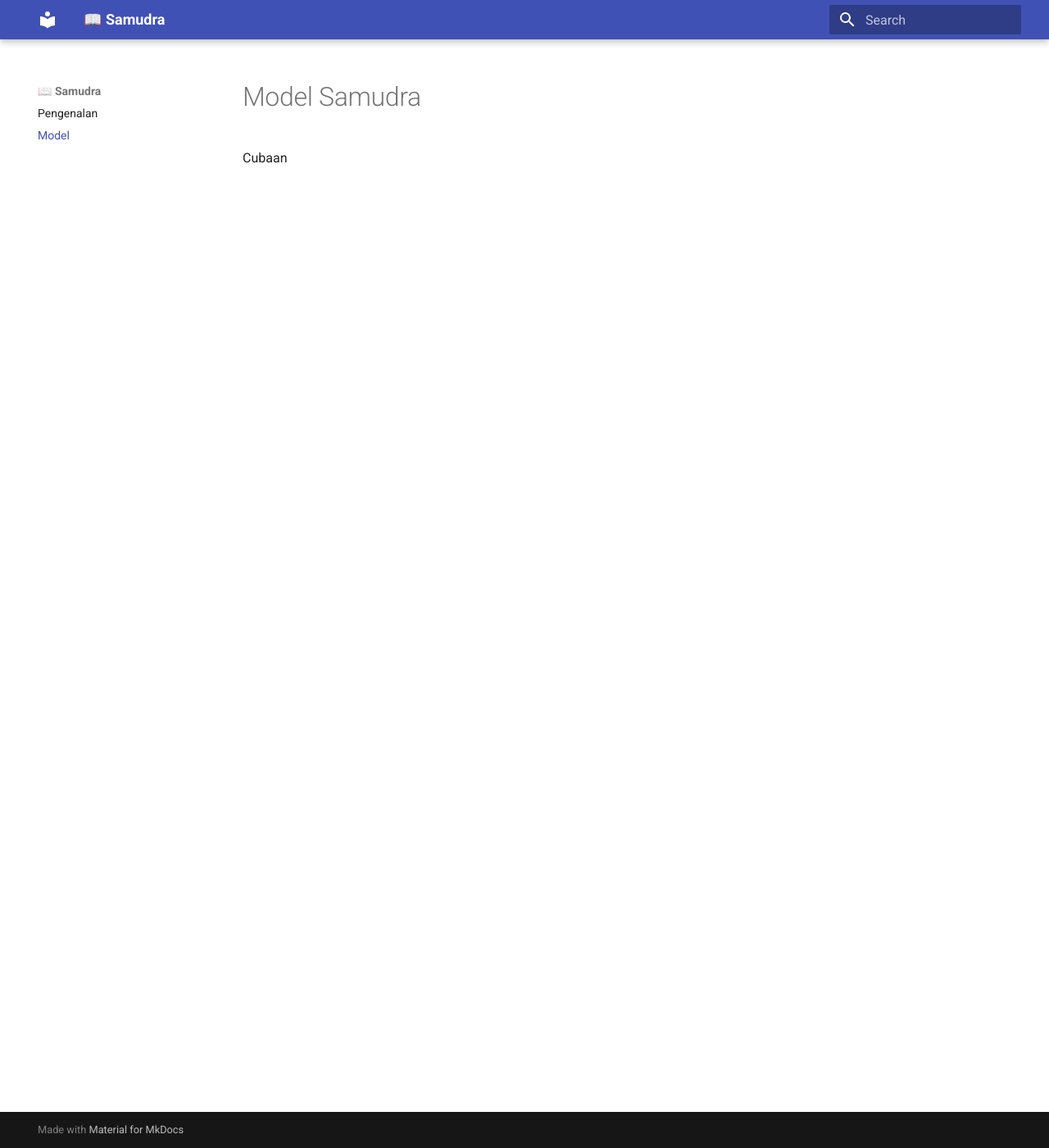
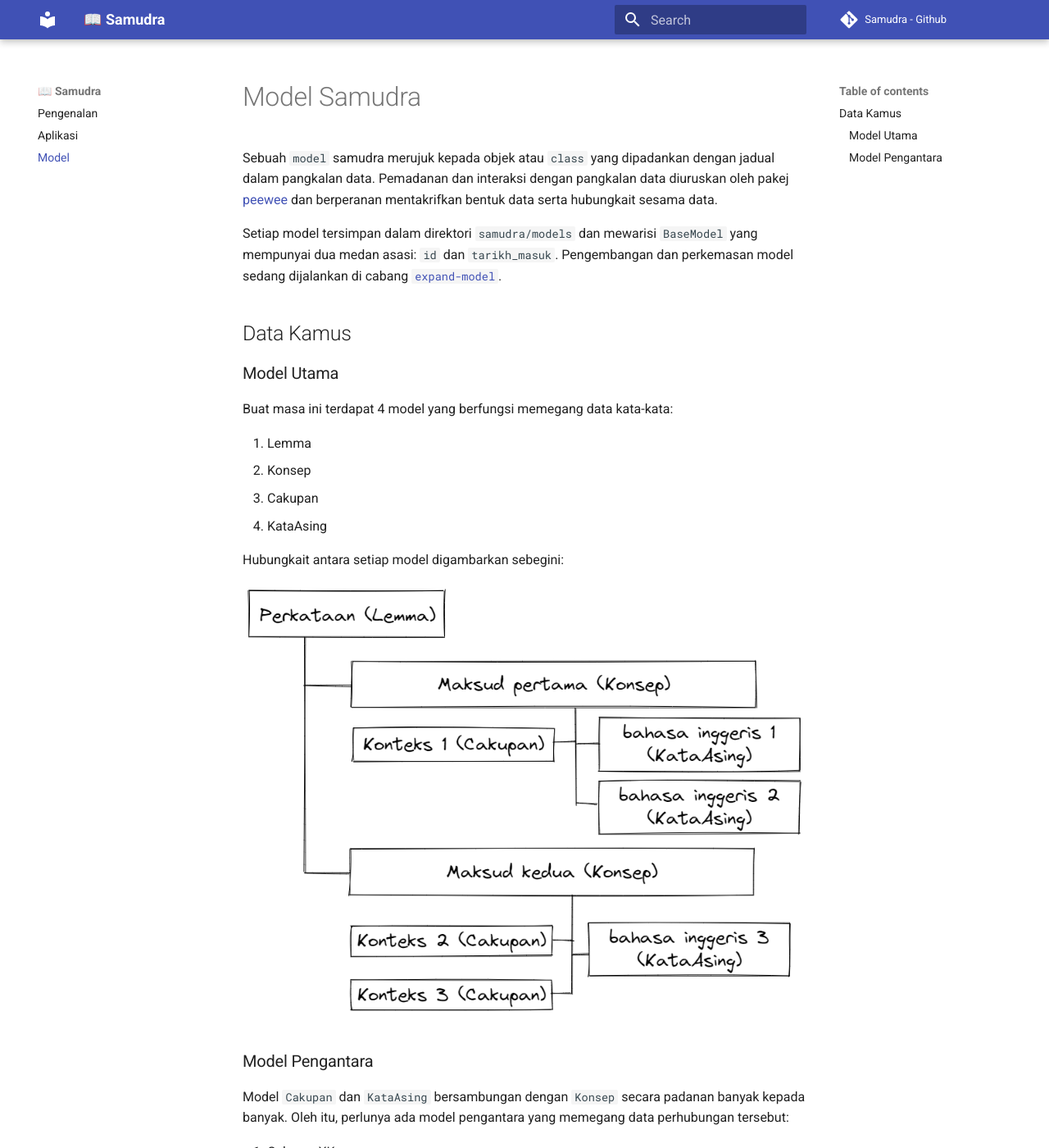
Before and after one commit to samudradev/samudra, an MkDocs documentation site: the page built from docs/model.md, in a window 1280 px wide and 1400 px high. Shown: the whole window at 82% size. Built offline with MkDocs 1.6.1 and Material for MkDocs 9.7.7, drawn with Linux system fonts in a browser that asks for light colours; comment, search, counter and statistics services are not loaded; some of the changed text lies outside the part shown.

Commit message:
docs: add more pages

```diff
--- a/docs/model.md
+++ b/docs/model.md
@@ -1,3 +1,33 @@
 # Model Samudra
 
-Cubaan
+Sebuah `model` samudra merujuk kepada objek atau `class` yang dipadankan dengan jadual dalam pangkalan data.
+Pemadanan dan interaksi dengan pangkalan data diuruskan oleh
+pakej [peewee](http://docs.peewee-orm.com/en/latest/index.html) dan berperanan mentakrifkan bentuk data serta hubungkait
+sesama data.
+
+Setiap model tersimpan dalam direktori `samudra/models` dan mewarisi `BaseModel` yang mempunyai dua medan asasi: `id`
+dan `tarikh_masuk`. Pengembangan dan perkemasan model sedang dijalankan di
+cabang [`expand-model`](https://github.com/Thaza-Kun/samudra/tree/expand-model/samudra).
+
+## Data Kamus
+
+### Model Utama
+
+Buat masa ini terdapat 4 model yang berfungsi memegang data kata-kata:
+
+1. Lemma
+2. Konsep
+3. Cakupan
+4. KataAsing
+
+Hubungkait antara setiap model digambarkan sebegini:
+
+![](img/model-samudra.png)
+
+### Model Pengantara
+
+Model `Cakupan` dan `KataAsing` bersambungan dengan `Konsep` secara padanan banyak kepada banyak.
+Oleh itu, perlunya ada model pengantara yang memegang data perhubungan tersebut:
+
+1. CakupanXKonsep
+2. KataAsingXKonsep
--- a/mkdocs.yml
+++ b/mkdocs.yml
@@ -1,12 +1,22 @@
 site_name: 📖 Samudra
+site_url: https://thaza-kun.github.io/samudra/
+repo_url: https://github.com/Thaza-Kun/samudra
+repo_name: Samudra - Github
 theme:
   name: material
-  highlightjs: true
-  hljs_languages:
-    - json
-    - python
+  features:
+    - navigation.sections
+markdown_extensions:
+  - admonition
+  - pymdownx.highlight:
+      anchor_linenums: true
+      use_pygments: true
+  - pymdownx.inlinehilite
+  - pymdownx.snippets
+  - pymdownx.superfences
+
+# NAV
 nav:
   - Pengenalan: index.md
+  - Aplikasi: pemasangan.md
   - Model: model.md
-markdown_extensions:
-  - admonition
```
Also changed, not shown: docs/pemasangan.md (added, +30 -0 lines), docs/img/model-samudra.png, 1 other file.
